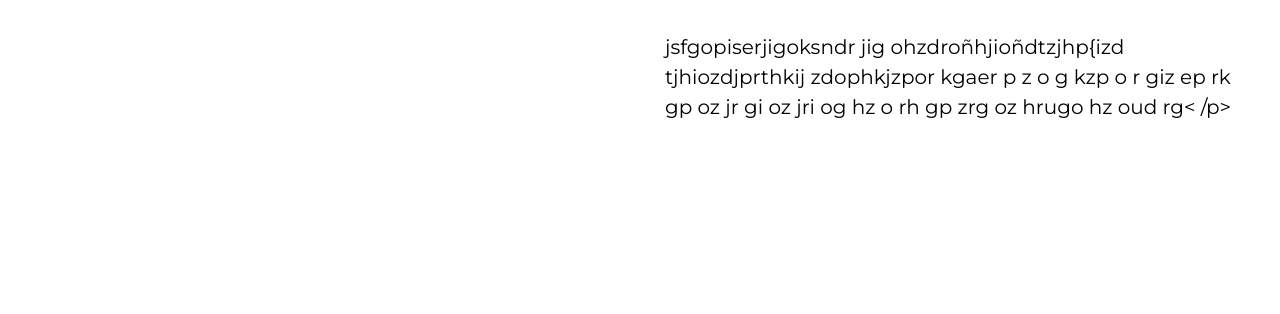
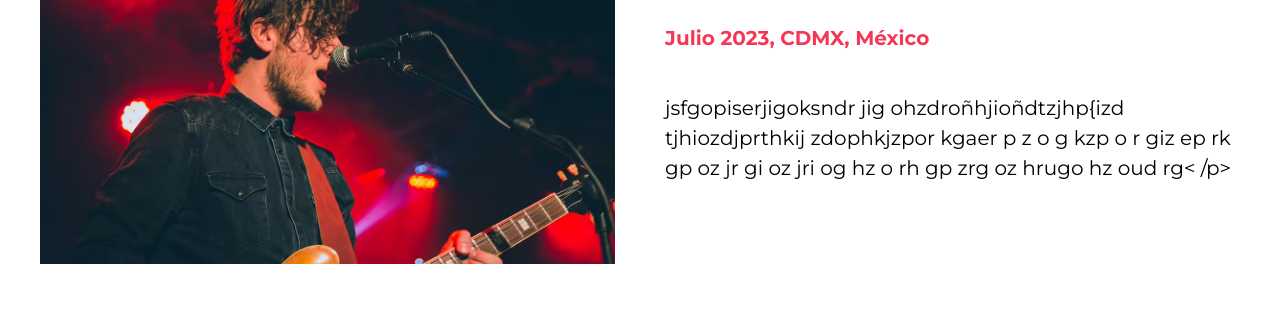
Before and after one commit to TheCuteGhost/Concierto, a website: page index.html in a window 1280 px wide. Shown: the part 895-1209 px from the top of the page. Before the commit the page ends 1087 px from the top, so only its background shows below. Drawn offline with Linux system fonts and the light colour scheme.

Commit message:
colocando imagenes

```diff
--- a/index.html
+++ b/index.html
@@ -42,8 +42,9 @@
         <div class="imagen">
             <picture>
                 <source srcset="build/img/imagen_vocalista.avif" type="image/avif">
+                <source srcset="build/img/imagen_vocalista.webp" type="image/webp">
 
-                <source src="build/img/imagen_vocalista.jpg" alt="vocalista">
+                <img loading="lazy" src="build/img/imagen_vocalista.jpg" alt="vocalista">
             </picture>
         </div>
 
--- a/src/scss/bases/_globales.scss
+++ b/src/scss/bases/_globales.scss
@@ -48,4 +48,6 @@ h3 {
 img {
     max-width: 100%;
     display: block;
+    height: auto;
+    width: 100%;
 }
```
Also changed, not shown: build/css/app.css, 1 other file.
